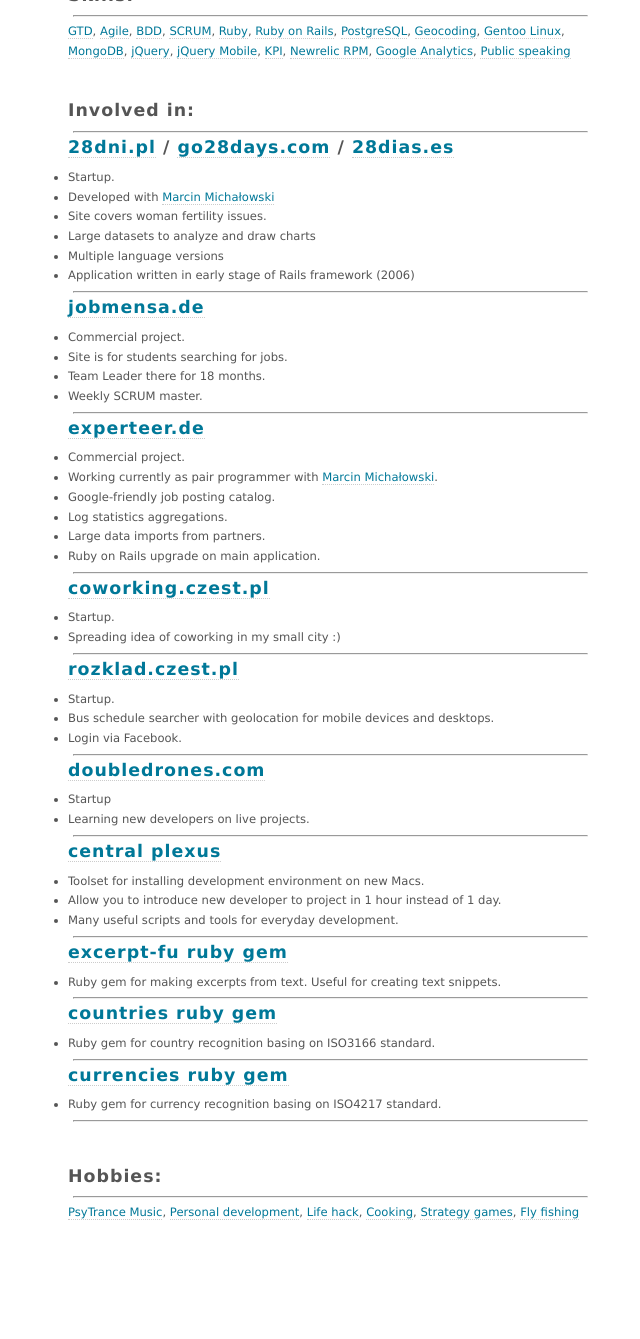
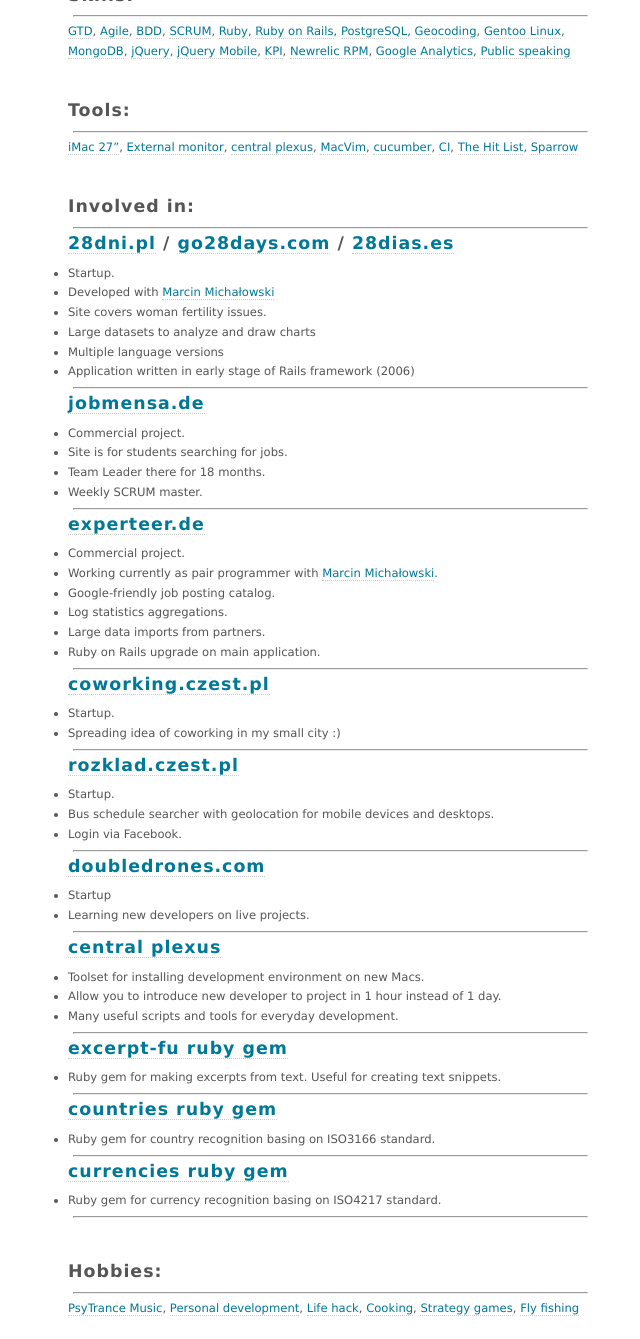
Before and after one commit to pr0d1r2/pr0d1r2.github.com, a Jekyll site: the page built from index.md, in a window 1280 px wide, cut to the strip 224-1563 px from the top of the page. Shown: the whole strip, without its empty margins (312-952 px from the left). Built offline with Jekyll 4.4.1, drawn with Linux system fonts in a browser that asks for light colours; before the commit the page ends 1467 px from its top, so only the background shows below that.

Commit message:
Add tools section.

```diff
--- a/index.md
+++ b/index.md
@@ -52,6 +52,21 @@ My clients make more profit and decrease their costs via intelligent usage of to
 [Google Analytics](http://en.wikipedia.org/wiki/Google_Analytics),
 [Public speaking](http://en.wikipedia.org/wiki/Public_speaking)
 
+<br/>
+<br/>
+
+## Tools:
+
+<hr>
+
+[iMac 27"](http://www.apple.com/imac/),
+[External monitor](http://support.dell.com/support/edocs/monitors/2005FPW/En/about.htm),
+[central plexus](https://github.com/doubledrones/central_plexus),
+[MacVim](http://code.google.com/p/macvim/),
+[cucumber](http://cukes.info/),
+[CI](http://en.wikipedia.org/wiki/Continuous_integration),
+[The Hit List](http://www.potionfactory.com/thehitlist/),
+[Sparrow](http://www.sparrowmailapp.com/)
 
 <br/>
 <br/>
```
Also changed, not shown: 1 other file.
